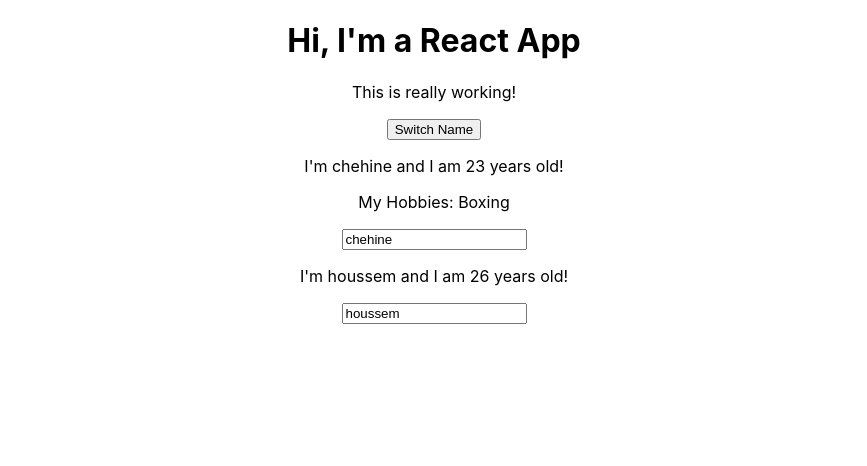
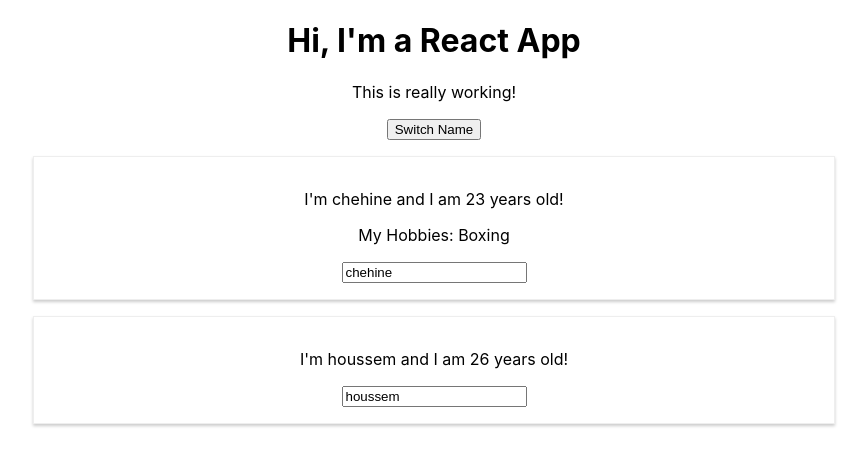
Before and after one commit to chehinedh/application, a React (Create React App) app: page / in a window 1280 px wide. Shown: the top 466 px of the page, without its empty margins (206-1073 px from the left). Built offline with nearby package versions, Linux system fonts and the light colour scheme.

Commit message:
✨ adding styling with stylesheets

```diff
--- a/src/App.js
+++ b/src/App.js
@@ -14,7 +14,7 @@
     }
   };
 
-  const nameHandler = (event, i) => {
+  const nameHandler = (event) => {
     setPerson1({ ...person1, nom: event.target.value });
     //setPerson2({ ...person2, nom: "Houssem" });
   };
--- /dev/null
+++ b/src/Person/Person.css
@@ -0,0 +1,8 @@
+.Person {
+    width: 60%;
+    margin: 16px auto;
+    border: 1px solid #eee;
+    box-shadow: 0 2px 3px #ccc;
+    padding: 16px;
+    text-align: center;
+}
--- a/src/Person/Person.js
+++ b/src/Person/Person.js
@@ -1,8 +1,9 @@
 import React from "react";
+import './Person.css';
 
 const person = (props) => {
   return (
-    <div>
+    <div className="Person">
       <p onClick={props.click}>
         I'm {props.name} and I am {props.age} years old!
       </p>
```
